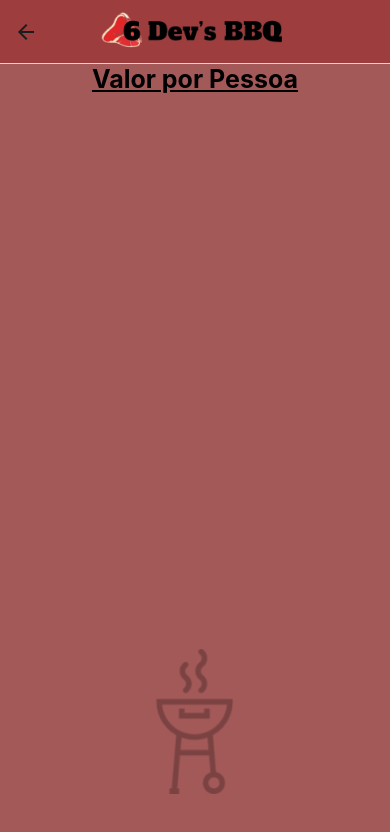
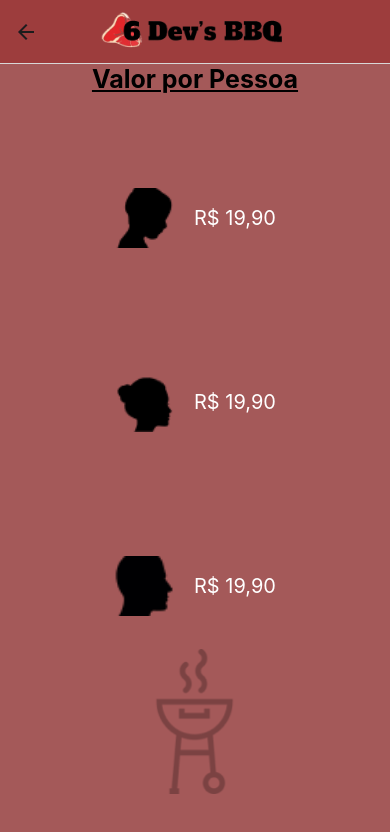
Before and after one commit to 6-Dev-SENAI/meu-churras, a React Native app: screen /Values in a window 390 px wide. Shown: the top 832 px of the page. Built offline with nearby package versions, Linux system fonts and the light colour scheme.

Commit message:
Values ok

```diff
--- a/src/components/topping/index.js
+++ b/src/components/topping/index.js
@@ -21,7 +21,7 @@ export default function Topping(props) {
 
     setQuantity(newQuantity);
     setPriceDisplay(newPrice);
-    state.setState(newPrice);
+    state.setValue(newPrice);
   };
 
   const handleDownQuantity = () => {
@@ -33,7 +33,7 @@ export default function Topping(props) {
 
       setQuantity(newQuantity);
       setPriceDisplay(newPrice);
-      state.setState(newPrice);
+      state.setValue(newPrice);
     }
   };
 
--- a/src/pages/food/styles.js
+++ b/src/pages/food/styles.js
@@ -20,6 +20,8 @@ const Style = StyleSheet.create({
     alignItems: "center",
     width: 120,
     flexDirection: "column",
+    fontSize: 18,
+    color: "#fff"
   },
   input: {
     height: 20,
--- a/src/pages/people/index.js
+++ b/src/pages/people/index.js
@@ -67,7 +67,7 @@ function People({ navigation }) {
           >
             <Text style={Style.sinal}>-</Text>
           </TouchableOpacity>
-          <Text>{children}</Text>
+          <Text style={Style.text}>{children}</Text>
           <TouchableOpacity
             onPress={() => upItem(children, setChildren, "children")}
           >
@@ -80,7 +80,7 @@ function People({ navigation }) {
           <TouchableOpacity onPress={() => downItem(women, setWomen, "women")}>
             <Text style={Style.sinal}>-</Text>
           </TouchableOpacity>
-          <Text>{women}</Text>
+          <Text style={Style.text}>{women}</Text>
           <TouchableOpacity onPress={() => upItem(women, setWomen, "women")}>
             <Text style={Style.sinal}>+</Text>
           </TouchableOpacity>
@@ -91,7 +91,7 @@ function People({ navigation }) {
           <TouchableOpacity onPress={() => downItem(men, setMen, "men")}>
             <Text style={Style.sinal}>-</Text>
           </TouchableOpacity>
-          <Text>{men}</Text>
+          <Text style={Style.text}>{men}</Text>
           <TouchableOpacity onPress={() => upItem(men, setMen, "men")}>
             <Text style={Style.sinal}>+</Text>
           </TouchableOpacity>
--- a/src/pages/people/styles.js
+++ b/src/pages/people/styles.js
@@ -27,6 +27,10 @@ const Style = StyleSheet.create({
     textAlign: "center",
     fontWeight: "bold",
   },
+  text: {
+    fontWeight: "bold",
+    color: "#fff"
+  }
 });
 
 export default Style;
--- a/src/pages/topings/index.js
+++ b/src/pages/topings/index.js
@@ -30,7 +30,7 @@ function Topings({ route, navigation }) {
   const { children, women, men, food } = route.params;
 
   const next = () => {
-    navigation.navigate("Topings", {
+    navigation.navigate("Values", {
       children,
       women,
       men,
@@ -152,7 +152,7 @@ function Topings({ route, navigation }) {
           />
         </ScrollView>
 
-        <ButtonComponent title="Próximo" next={next} />
+        <ButtonComponent title="Avançar" next={next} />
       </View>
     </Content>
   );
--- a/src/pages/values/index.js
+++ b/src/pages/values/index.js
@@ -1,17 +1,54 @@
-import React from "react";
-
+import { Dimensions, Image, Text, View } from "react-native";
+import React from 'react';
 import Content from "../../components/content";
 import ChurrasTitle from "../../components/title";
-
 import Style from "./styles";
 
+import Crianca from "../../assets/images/imagem-crianca.png";
+import Mulher from "../../assets/images/imagem-mulher.png";
+import Homem from "../../assets/images/imagem-homem.png";
+
 function Values() {
+
+  const height = (Dimensions.get("window").height / 100) * 69;
+
   return (
     <Content>
-      <ChurrasTitle
-        style={Style.title_style}
-        text="Valor por Pessoa"
-      ></ChurrasTitle>
+      <View style={{
+        flexDirection: "column",
+        alignItems: "center",
+        justifyContent: "space-between",
+
+        height: height,
+      }}>
+          <ChurrasTitle text='Valor por Pessoa' />
+
+          <View style={Style.container}>
+              <Image
+                style={Style.img}
+                source={Crianca}
+              />
+              <Text style={Style.textStyle}>R$ 19,90</Text>
+            </View>
+
+            <View style={Style.container}>
+              <Image
+                style={Style.img}
+                source={Mulher}
+              />
+              <Text style={Style.textStyle}>R$ 19,90</Text>
+            </View>
+
+
+            <View style={Style.container}>
+              <Image
+                style={Style.img}
+                source={Homem}
+              />
+              <Text style={Style.textStyle}>R$ 19,90</Text>
+            </View>
+
+      </View>
     </Content>
   );
 }
--- a/src/pages/values/styles.js
+++ b/src/pages/values/styles.js
@@ -1,19 +1,22 @@
 import { StyleSheet } from "react-native";
 
 const Style = StyleSheet.create({
-  presentation: {
-    fontSize: 35,
-    fontWeight: "bold",
-    textAlign: "center",
-    width: 250,
+  img: {
+    width: 60,
+    height: 60,
   },
 
-  backimg: {
-    width: 300,
-    height: 300,
-    justifyContent: "center",
+  container: {
+    flexDirection: "row",
     alignItems: "center",
-    margin: "auto",
+    paddingBottom: 30,
+  },
+
+  textStyle: {
+    paddingLeft: 20,
+    color: "white",
+    fontSize: 20,
+    lineHeight: 24,
   },
 });
 
```
